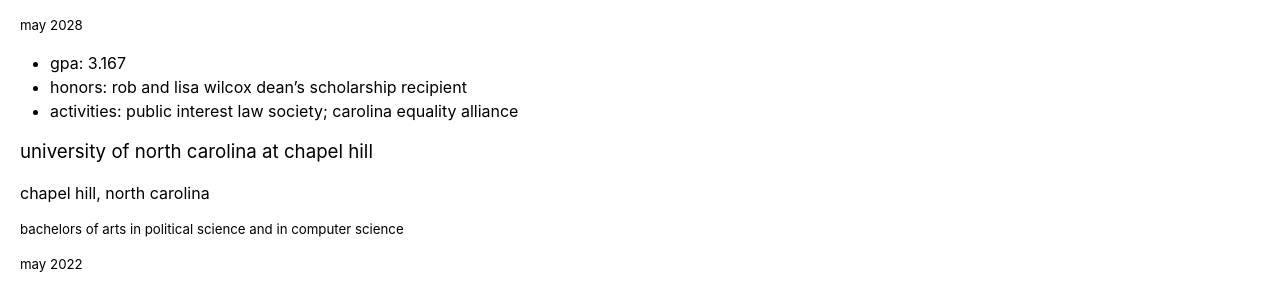
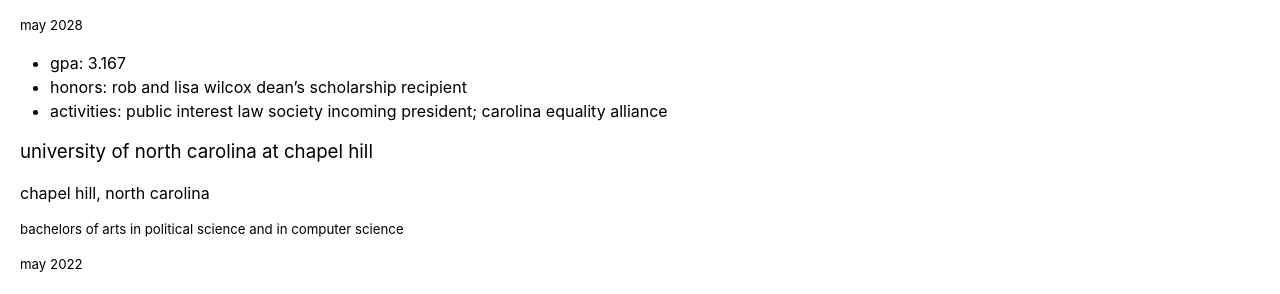
Before and after one commit to omstegall/owen-stegall, a Jekyll site: the page built from pages/resume.markdown, in a window 1280 px wide. Shown: the part 220-514 px from the top of the page. Built offline with Jekyll 4.4.1, drawn with Linux system fonts in a browser that asks for light colours.

Commit message:
add new leadership position

```diff
--- a/pages/resume.markdown
+++ b/pages/resume.markdown
@@ -15,7 +15,7 @@ title: "resume"
 
 - gpa: 3.167
 - honors: rob and lisa wilcox dean’s scholarship recipient
-- activities: public interest law society; carolina equality alliance
+- activities: public interest law society incoming president; carolina equality alliance
 
 ### university of north carolina at chapel hill
 #### chapel hill, north carolina
```
